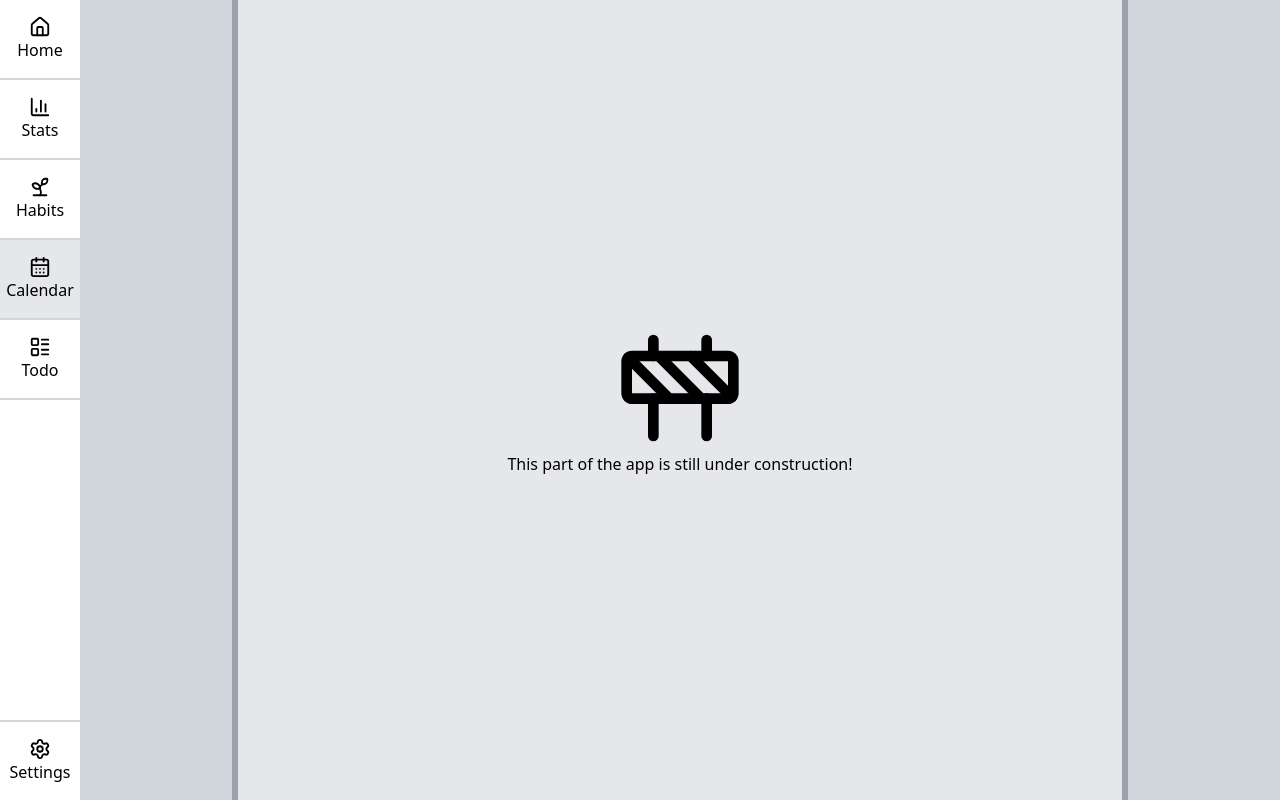
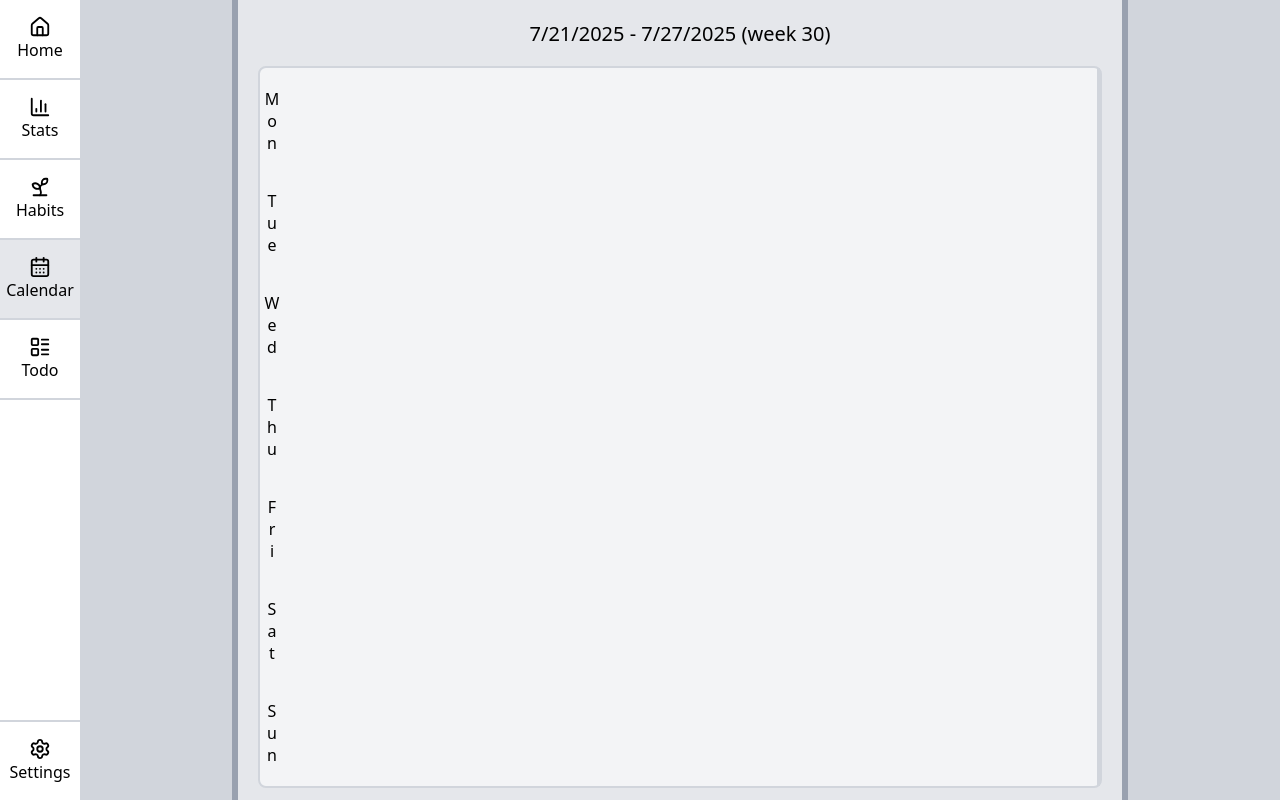
Before and after one commit to Yi-Zh17/ChronoInk, a Next.js app: page /calendar in a window 1280 px wide. Before the commit this address had no page. Built offline with nearby package versions, Linux system fonts and the light colour scheme.

Commit message:
Initial blockout of calendar page

```diff
--- a/package.json
+++ b/package.json
@@ -11,6 +11,7 @@
   "dependencies": {
     "@headlessui/react": "^2.2.5",
     "@neondatabase/serverless": "^1.0.1",
+    "date-fns": "^4.1.0",
     "dotenv": "^17.2.0",
     "next": "15.4.2",
     "pg": "^8.16.3",
--- /dev/null
+++ b/src/app/calendar/calendar-grid.tsx
@@ -0,0 +1,32 @@
+'use client';
+import { useState } from "react";
+import { endOfWeek, getWeek, startOfWeek } from "date-fns";
+
+export default function CalendarGrid() {
+
+    const weekdays = ['Mon', 'Tue', 'Wed', 'Thu', 'Fri', 'Sat', 'Sun'];
+
+    const date = new Date();
+    const startOfWeekDate = startOfWeek(date, { weekStartsOn: 1 });
+    const endOfWeekDate = endOfWeek(date, { weekStartsOn: 1 });
+
+    return (
+        <div className="h-full">
+            <div className="mb-2 h-1/20">
+                <h2 className="text-xl font-medium text-center">{`${startOfWeekDate.toLocaleDateString()} - ${endOfWeekDate.toLocaleDateString()} (week ${getWeek(startOfWeekDate)})`}</h2>
+            </div>
+            <div className="w-full w-max-[1000px] border-2 border-gray-300 rounded-lg bg-gray-100 h-19/20">
+                <div className="flex flex-col justify-between h-full border-r-3 py-5 border-gray-300">
+                    {weekdays.map((day) => (
+                        <div key={day}>
+                            <p className="[writing-mode:vertical-rl] [text-orientation:upright]">{day}</p>
+                        </div>
+                    ))}
+                </div>
+                <div className="h-full">
+
+                </div>
+            </div>
+        </div>
+    )
+}
--- /dev/null
+++ b/src/app/calendar/page.tsx
@@ -0,0 +1,8 @@
+import CalendarGrid from "./calendar-grid";
+
+
+export default function CalendarPage() {
+    return (
+        <CalendarGrid />
+    )
+}
```
Also changed, not shown: 1 other file (tests, documents, lock files or other folders).
